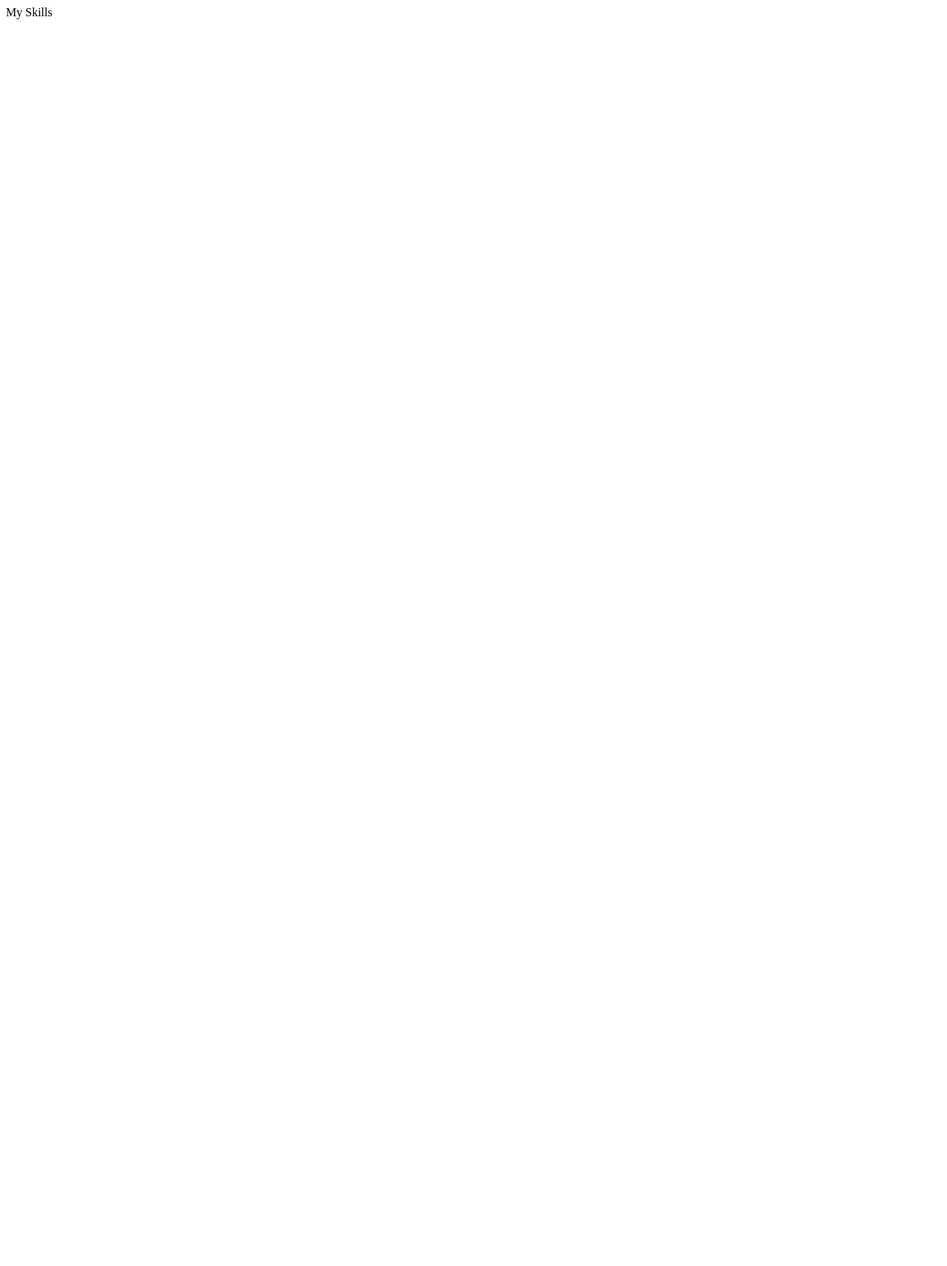
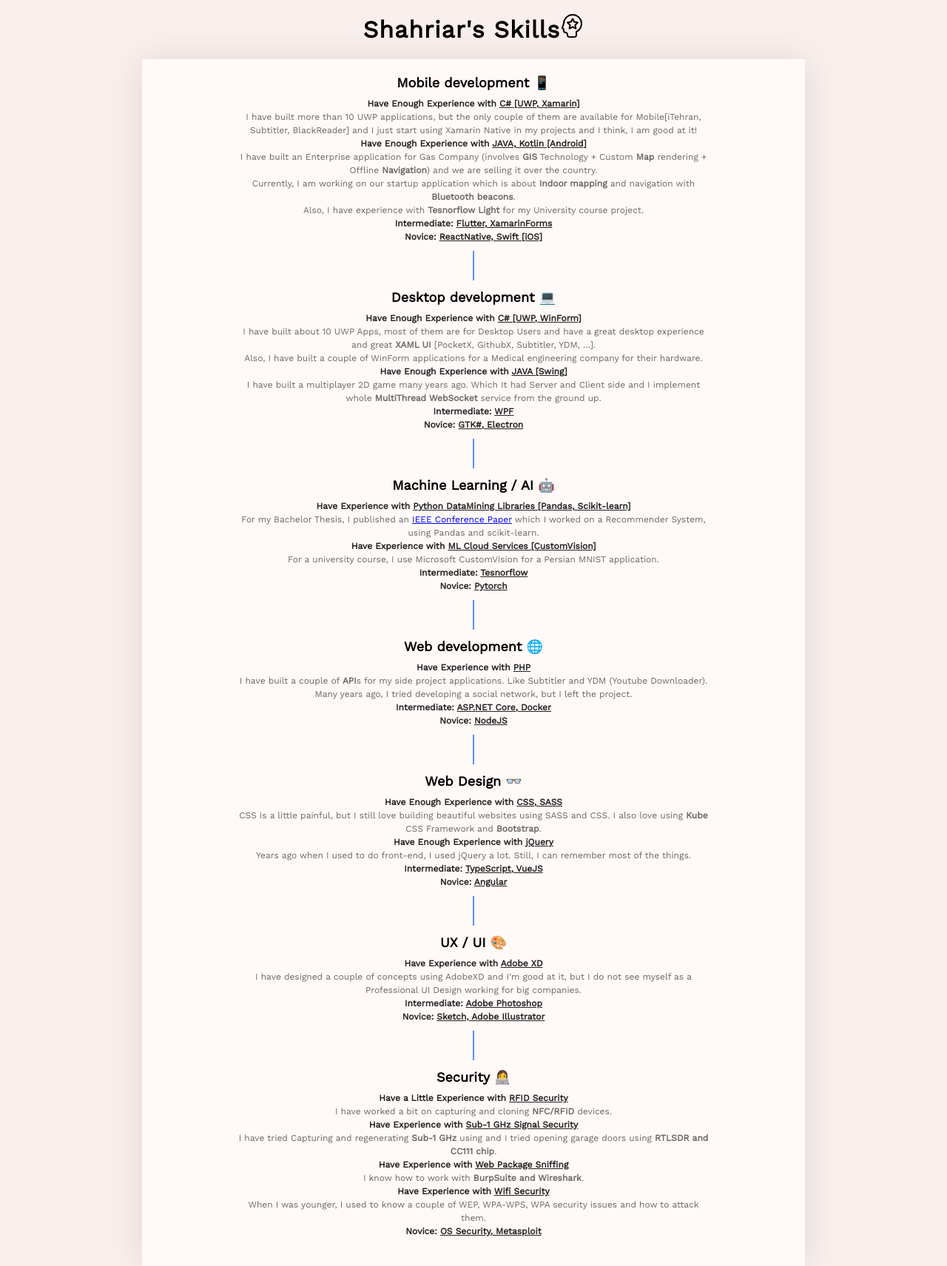
Before and after one commit to yazdipour/old-personal-site, a PHP site: page /skills/ in a window 1280 px wide. Before the commit the page is almost empty. Shown: the whole page at 74% size. Before the commit the page ends 26 px from the top, so only its background shows below. Run offline with PHP 8.4, Linux system fonts and the light colour scheme.

Commit message:
Add SKILLS Page

```diff
--- a/index.html
+++ b/index.html
@@ -11,6 +11,7 @@
   <link rel="shortcut icon" href="img/favicon.png">
   <link rel="stylesheet" type="text/css" href="css/card.css" />
   <link rel="apple-touch-icon" href="img/avatar.jpg">
+  <link href="https://fonts.googleapis.com/css?family=Arimo|Work+Sans" rel="stylesheet">
 </head>
 <style>
 </style>
--- a/skills/index.html
+++ b/skills/index.html
@@ -1 +1,193 @@
-My Skills
+<!DOCTYPE html>
+<html lang="en">
+  <head>
+    <meta charset="UTF-8" />
+    <meta name="viewport" content="width=device-width, initial-scale=1.0" />
+    <meta http-equiv="X-UA-Compatible" content="ie=edge" />
+    <title>Skills</title>
+    <link rel="stylesheet" type="text/css" href="./style.css" />
+    <link
+      href="https://fonts.googleapis.com/css?family=Arimo|Work+Sans"
+      rel="stylesheet"
+    />
+  </head>
+  <body>
+    <h1>
+      Shahriar's Skills<img src="../img/icons/skills.png" />
+    </h1>
+    <div class="container">
+      <br/>
+      <!-- ----------- -->
+      <!-- New Section -->
+      <!-- ----------- -->
+      <div class="one">
+        <h3>Mobile development 📱‍</h3>
+        <p class="light-p">
+          Have Enough Experience with <u>C# [UWP, Xamarin]</u>
+        </p>
+        <p>
+          I have built more than 10 UWP applications, but the only couple of
+          them are available for Mobile[iTehran, Subtitler, BlackReader]
+          and I just start using Xamarin Native in my projects and I think, I am good at it!
+        </p>
+
+        <p class="light-p">Have Enough Experience with <u>JAVA, Kotlin [Android]</u></p>
+        <p>
+          I have built an Enterprise application for Gas Company
+          (involves <strong>GIS</strong> Technology + Custom <strong>Map</strong> rendering + Offline <strong>Navigation</strong>) and
+          we are selling it over the country.
+        </p>
+        <p>
+          Currently, I am working on our startup application which is
+          about <strong>Indoor mapping</strong> and navigation with <strong>Bluetooth beacons</strong>.
+        </p>
+        <p>
+          Also, I have experience with <strong>Tesnorflow Light</strong> for my University course project.
+        </p>
+        <p class="light-p">
+          Intermediate: <u>Flutter, XamarinForms</u>
+        </p>
+        <p class="light-p">Novice: <u>ReactNative, Swift [iOS]</u></p>
+      </div>
+      <!-- ----------- -->
+      <!-- New Section -->
+      <!-- ----------- -->
+      <div class="timeline"></div>
+      <div class="two">
+        <h3>Desktop development 💻</h3>
+        <p class="light-p">
+          Have Enough Experience with <u>C# [UWP, WinForm]</u>
+        </p>
+        <p>
+          I have built about 10 UWP Apps, most of them are for Desktop Users and have
+          a great desktop experience and great <strong>XAML UI</strong> [PocketX, GithubX, Subtitler, YDM, ...].
+        </p>
+        <p>
+          Also, I have built a couple of WinForm applications for a Medical engineering company for their hardware.
+        </p>
+
+        <p class="light-p">Have Enough Experience with <u>JAVA [Swing]</u></p>
+        <p>
+          I have built a multiplayer 2D game many years ago.
+          Which It had Server and Client side and
+          I implement whole <strong>MultiThread WebSocket</strong> service from the ground up.
+        </p>
+
+        <p class="light-p">Intermediate: <u>WPF</u></p>
+        <p class="light-p">Novice: <u>GTK#, Electron</u></p>
+      </div>
+
+      <!-- ----------- -->
+      <!-- New Section -->
+      <!-- ----------- -->
+      <div class="timeline"></div>
+      <div class="two">
+        <h3>Machine Learning / AI 🤖</h3>
+        <p class="light-p">
+          Have Experience with <u>Python DataMining Libraries [Pandas, Scikit-learn]</u>
+        </p>
+        <p>
+          For my Bachelor Thesis, I published
+          an <a href="https://ieeexplore.ieee.org/document/8320257/">IEEE Conference Paper</a>
+          which I worked on a Recommender System, using Pandas and scikit-learn.
+        </p>
+        <p class="light-p">
+          Have Experience with <u>ML Cloud Services [CustomVision]</u>
+        </p>
+        <p>
+          For a university course, I use Microsoft CustomVision for a Persian MNIST application.
+        </p>
+        <p class="light-p">Intermediate: <u>Tesnorflow</u></p>
+        <p class="light-p">Novice: <u>Pytorch</u></p>
+      </div>
+      <!-- ----------- -->
+      <!-- New Section -->
+      <!-- ----------- -->
+      <div class="timeline"></div>
+      <div class="two">
+        <h3>Web development 🌐</h3>
+        <p class="light-p">
+          Have Experience with <u>PHP</u>
+        </p>
+        <p>
+          I have built a couple of <strong>API</strong>s for my side project applications.
+          Like Subtitler and YDM (Youtube Downloader).
+          Many years ago, I tried developing a social network, but I left the project.
+        </p>
+        <p class="light-p">Intermediate: <u>ASP.NET Core, Docker</u></p>
+        <p class="light-p">Novice: <u>NodeJS</u></p>
+      </div>
+      <!-- ----------- -->
+      <!-- New Section -->
+      <!-- ----------- -->
+      <div class="timeline"></div>
+      <div class="two">
+        <h3>Web Design 👓</h3>
+        <p class="light-p">
+          Have Enough Experience with <u>CSS, SASS</u>
+        </p>
+        <p>
+          CSS is a little painful, but I still love building
+          beautiful websites using SASS and CSS.
+          I also love using <strong>Kube</strong> CSS Framework and <strong>Bootstrap</strong>.
+        </p>
+
+        <p class="light-p">Have Enough Experience with <u>jQuery</u></p>
+        <p>
+          Years ago when I used to do front-end, I used jQuery a lot.
+          Still, I can remember most of the things.
+        </p>
+        <p class="light-p">Intermediate: <u>TypeScript, VueJS</u></p>
+        <p class="light-p">Novice: <u>Angular</u></p>
+      </div>
+      <!-- ----------- -->
+      <!-- New Section -->
+      <!-- ----------- -->
+      <div class="timeline"></div>
+      <div class="two">
+        <h3>UX / UI 🎨</h3>
+        <p class="light-p">
+          Have Experience with <u>Adobe XD</u>
+        </p>
+        <p>
+          I have designed a couple of concepts using AdobeXD
+          and I'm good at it, but I do not see myself as
+          a Professional UI Design working for big companies.
+        </p>
+        <p class="light-p">Intermediate: <u>Adobe Photoshop</u></p>
+        <p class="light-p">Novice: <u>Sketch, Adobe Illustrator</u></p>
+      </div>
+      <!-- ----------- -->
+      <!-- New Section -->
+      <!-- ----------- -->
+      <div class="timeline"></div>
+      <div class="two">
+        <h3>Security 👩‍💻</h3>
+        <p class="light-p">
+          Have a Little Experience with <u>RFID Security</u>
+        </p>
+        <p>
+          I have worked a bit on capturing and cloning <strong>NFC/RFID</strong> devices.
+        </p>
+
+        <p class="light-p">Have Experience with <u>Sub-1 GHz Signal Security</u></p>
+        <p>
+          I have tried Capturing and regenerating <strong>Sub-1 GHz</strong> using
+          and I tried opening garage doors using <strong>RTLSDR and CC111 chip</strong>.
+        </p>
+
+        <p class="light-p">Have Experience with <u>Web Package Sniffing</u></p>
+        <p>
+          I know how to work with <strong>BurpSuite and Wireshark</strong>.
+        </p>
+
+        <p class="light-p">Have Experience with <u>Wifi Security</u></p>
+        <p>
+          When I was younger, I used to know a couple of WEP, WPA-WPS, WPA security issues and how to attack them.
+        </p>
+        <p class="light-p">Novice: <u>OS Security, Metasploit</u></p>
+      </div>
+      <br /><br />
+    </div>
+  </body>
+</html>
--- /dev/null
+++ b/skills/style.css
@@ -0,0 +1,56 @@
+body {
+  background: #f9efed;
+  margin: 0;
+}
+
+.container {
+  text-align: center;
+  margin: auto;
+  font-family: "work sans";
+  background-color: #fffaf8;
+  box-shadow: 0px 2px 46px 1px rgba(0, 0, 0, 0.1);
+  padding: 0 10%;
+}
+
+h1 {
+  margin: auto;
+  letter-spacing: 1px;
+  line-height: 48px;
+  padding: 16px 0;
+  z-index: 2;
+  text-align: center;
+  font-family: "work sans";
+}
+
+.timeline {
+  height: 40px;
+  border-left: 2px solid #5a8fff;
+  width: 1px;
+  margin: 10px auto;
+  padding: 0;
+}
+
+h3 {
+  margin: 0;
+  font-size: 18px;
+  line-height: 26px;
+  padding-bottom: 6px;
+}
+
+p {
+  margin: 0;
+  font-size: 12px;
+  color: #696969;
+  line-height: 18px;
+}
+
+p.light-p {
+  font-weight: 800;
+  color: #222222;
+}
+
+@media screen and (min-width: 461px) {
+  .container {
+    width: 50%;
+  }
+}
```
Also changed, not shown: css/card.css (+14 -13 lines).
